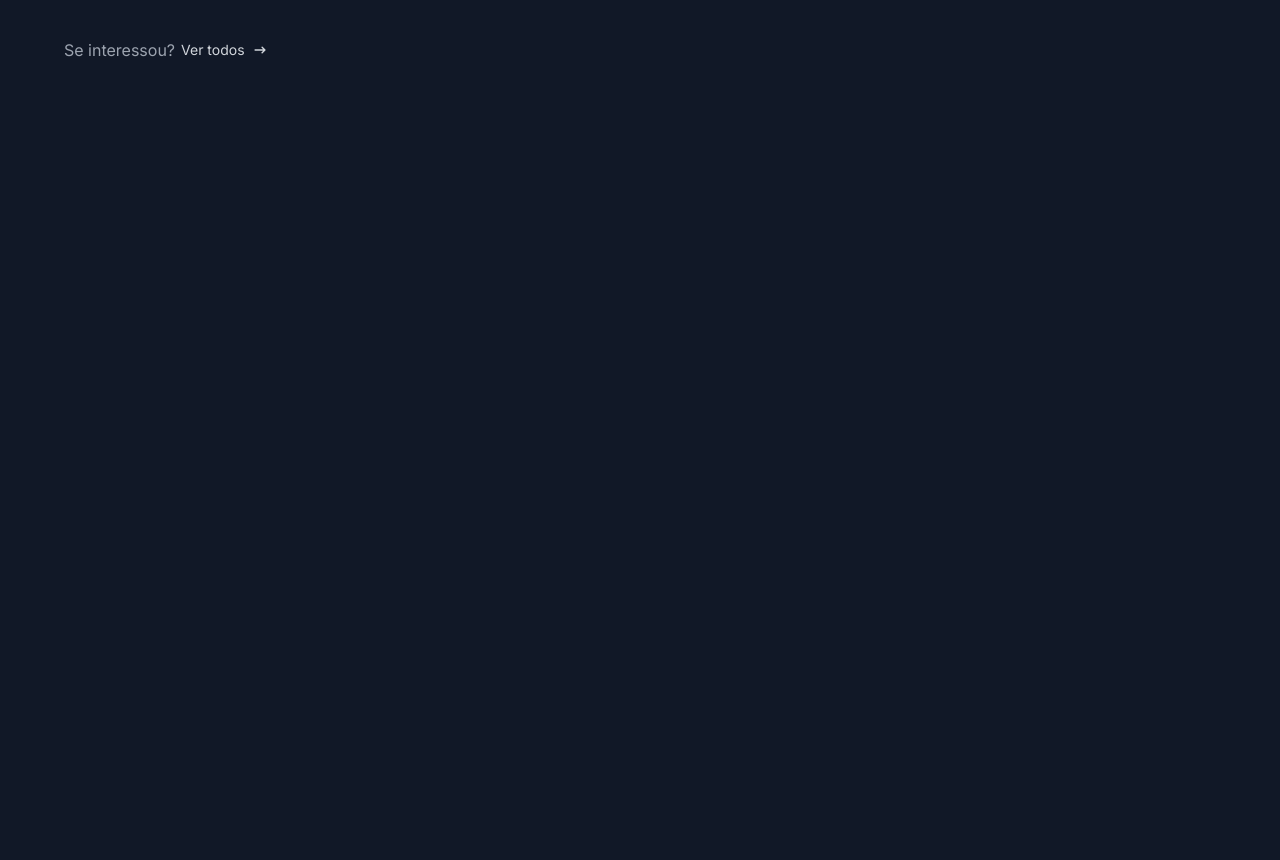
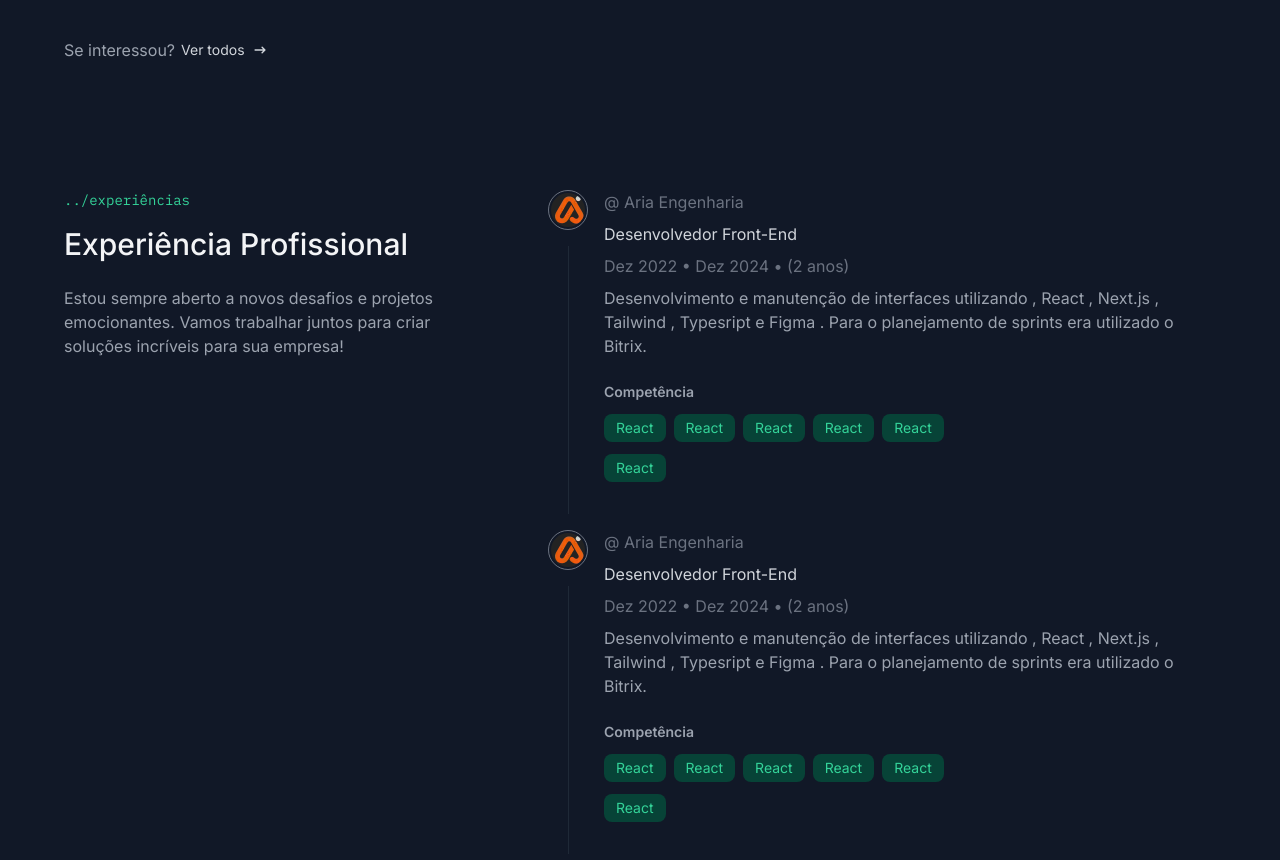
Before and after one commit to Diogo1006br/portfolio, a Next.js app: page / in a window 1280 px wide. Shown: the part 2320-3180 px from the top of the page. Before the commit the page ends 2446 px from the top, so only its background shows below. Built offline with nearby package versions, Linux system fonts and the light colour scheme.

Commit message:
New work-experience page

```diff
--- /dev/null
+++ b/app/components/pages/home/work-experience/experience-item.tsx
@@ -0,0 +1,48 @@
+import { TechBadge } from "@/app/components/tech-badge"
+import Image from "next/image"
+
+export const ExperienceItem = () => {
+    return (
+        <div className="grid grid-cols-[40px,1fr] gap-4 md-gap-10">
+            <div className="flex flex-col items-center gap-4">
+                <div className="rounded-full border border-gray-500 p-0.5">
+                    <Image src="/images/aria-image.png"
+                        width={40}
+                        height={40}
+                        className="rounded-full"
+                        alt="Logo da empresa Aria"
+                    />
+                </div>
+                <div className="h-full w-[1px] bg-gray-800" />
+            </div>
+            <div>
+                <div className="flex flex-col gap-2 text-sm sm:text-base">
+                    <a
+                        href="https://www.grupoazimute.com.br/aria"
+                        target="_black"
+                        className="text-gray-500 hover:text-emerald-500 transition-colors"
+                    >
+                        @ Aria Engenharia
+                    </a>
+                    <h4 className="text-gray-300">Desenvolvedor Front-End</h4>
+                    <span className="text-gray-500">
+                        Dez 2022 • Dez 2024 • (2 anos)
+                    </span>
+                    <p className="text-gray-400">
+                        Desenvolvimento e manutenção de interfaces utilizando , React , Next.js , Tailwind , Typesript e Figma . Para o planejamento de sprints era utilizado o Bitrix.
+                    </p>
+                </div>
+                <p className="text-gray-400 text-sm mb-3 mt-6 font-semibold">Competência</p>
+
+                <div className="flex gap-x-2 gap-y-3 flex-wrap lg:max-w-[350px] mb-8">
+                    <TechBadge name="React" />
+                    <TechBadge name="React" />
+                    <TechBadge name="React" />
+                    <TechBadge name="React" />
+                    <TechBadge name="React" />
+                    <TechBadge name="React" />
+                </div>
+            </div>
+        </div>
+    )
+}
--- a/app/components/pages/home/hero-section/work-experience/index.tsx
+++ b/app/components/pages/home/work-experience/index.tsx
@@ -1,4 +1,5 @@
 import { SectionTitle } from '@/app/components/section-title'
+import { ExperienceItem } from './experience-item'
 
 export const WorkExperience = () => {
   return (
@@ -14,6 +15,10 @@
         </p>
       </div>
 
+      <div className="flex flex-col gap-4">
+        <ExperienceItem />
+        <ExperienceItem />
+      </div>
     </section>
   )
 }
--- a/app/page.tsx
+++ b/app/page.tsx
@@ -1,6 +1,7 @@
 import { HeroSection } from "./components/pages/home/hero-section";
 import { HighlightedProjects } from "./components/pages/home/hero-section/highlighted-projects";
-import { KnownTechs } from "./components/pages/home/hero-section/known-techs";
+import { KnownTechs } from "./components/pages/home/known-techs";
+import { WorkExperience } from "./components/pages/home/work-experience";
 
 export default async function Home() {
   return (
@@ -8,6 +9,7 @@
       <HeroSection />
       <KnownTechs/>
       <HighlightedProjects/>
+      <WorkExperience/>
     </>
   )
 }
```
Also changed, not shown: app/components/pages/home/known-techs/index.tsx (renamed from app/components/pages/home/hero-section/known-techs/index.tsx), app/components/pages/home/known-techs/known-tech.tsx (renamed from app/components/pages/home/hero-section/known-techs/known-tech.tsx), public/images/aria-image.png (added).
